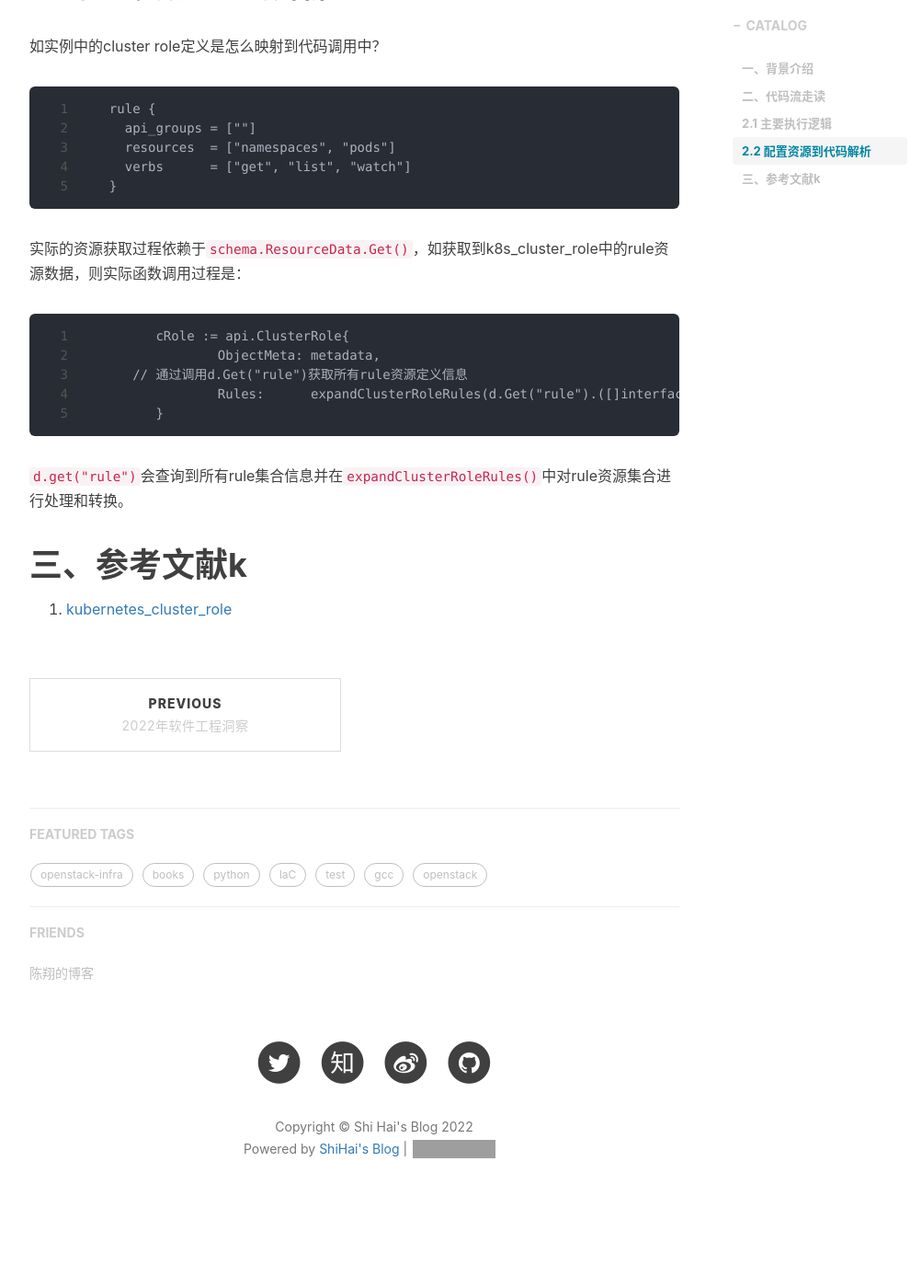
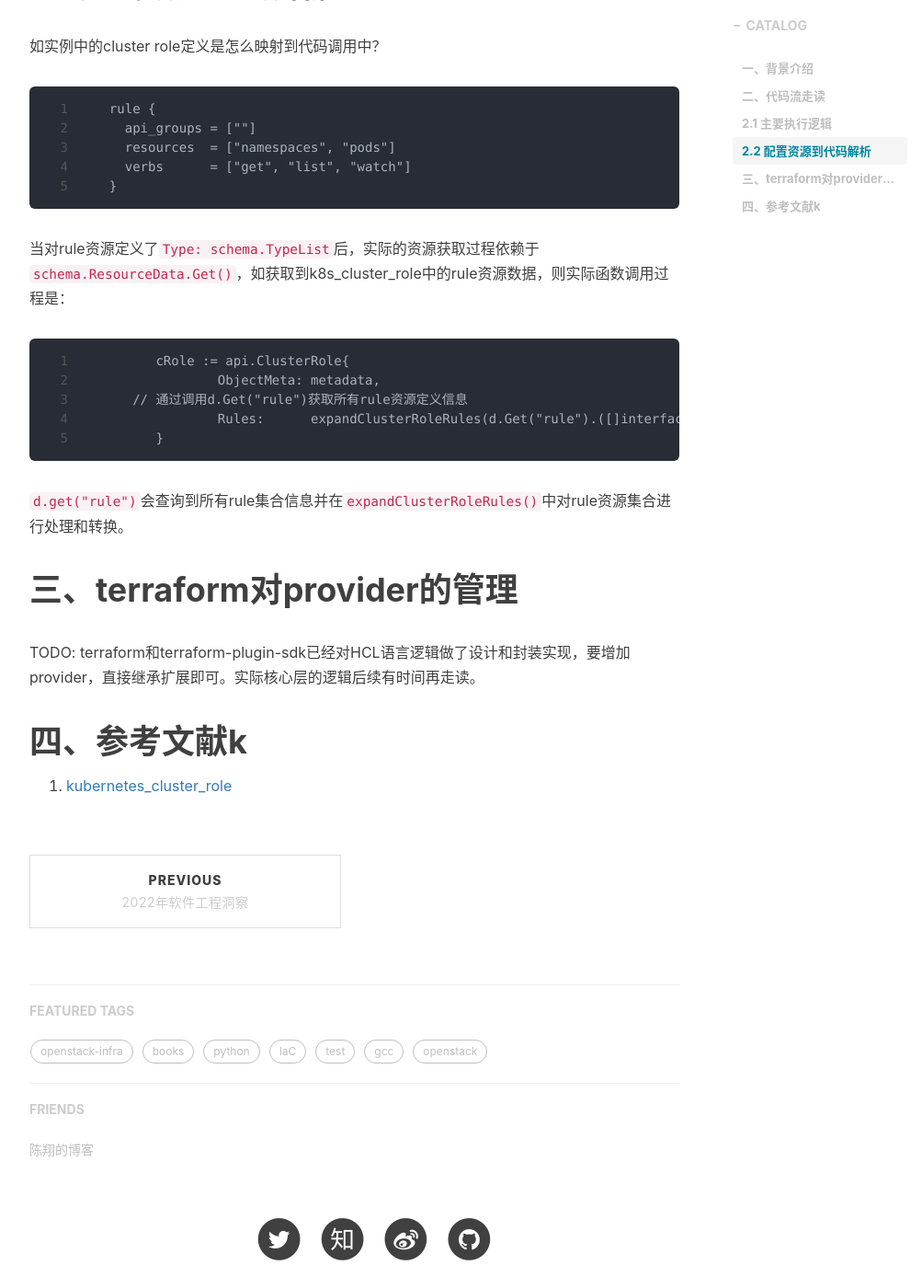
Before and after one commit to shihai1991/shihai1991.github.io, a Jekyll site: the page built from _posts/2022-10-31-provider如何解析tf配置文件.md, in a window 1280 px wide and 1400 px high, scrolled down 2453 px. Shown: the whole window at 92% size, without its empty margins (233-1236 px from the left). Built offline with Jekyll 4.4.1, drawn with Linux system fonts in a browser that asks for light colours; nearby versions of some CDN libraries; comment, search, counter and statistics services are not loaded; before the commit the page ends 3806 px from its top, so only the background shows below that; grey boxes are pictures that could not be loaded.

Commit message:
Update 2022-10-31-provider如何解析tf配置文件.md

````diff
--- a/_posts/2022-10-31-provider如何解析tf配置文件.md
+++ b/_posts/2022-10-31-provider如何解析tf配置文件.md
@@ -70,7 +70,7 @@ k8s provider主要的代码执行流程图如下所示。
     verbs      = ["get", "list", "watch"]
   }
 ```
-实际的资源获取过程依赖于[`schema.ResourceData.Get()`](https://github.com/hashicorp/terraform-provider-kubernetes/blob/main/kubernetes/resource_kubernetes_cluster_role.go#L69)，如获取到k8s_cluster_role中的rule资源数据，则实际函数调用过程是：
+当对rule资源定义了`Type: schema.TypeList`后，实际的资源获取过程依赖于[`schema.ResourceData.Get()`](https://github.com/hashicorp/terraform-provider-kubernetes/blob/main/kubernetes/resource_kubernetes_cluster_role.go#L69)，如获取到k8s_cluster_role中的rule资源数据，则实际函数调用过程是：
 ```
 	cRole := api.ClusterRole{
 		ObjectMeta: metadata,
@@ -80,5 +80,8 @@ k8s provider主要的代码执行流程图如下所示。
 ```
 `d.get("rule")`会查询到所有rule集合信息并在`expandClusterRoleRules()`中对rule资源集合进行处理和转换。
 
-# 三、参考文献k
+# 三、terraform对provider的管理
+TODO: terraform和terraform-plugin-sdk已经对HCL语言逻辑做了设计和封装实现，要增加provider，直接继承扩展即可。实际核心层的逻辑后续有时间再走读。
+
+# 四、参考文献k
 1. [kubernetes_cluster_role](https://registry.terraform.io/providers/hashicorp/kubernetes/latest/docs/resources/cluster_role)
````
